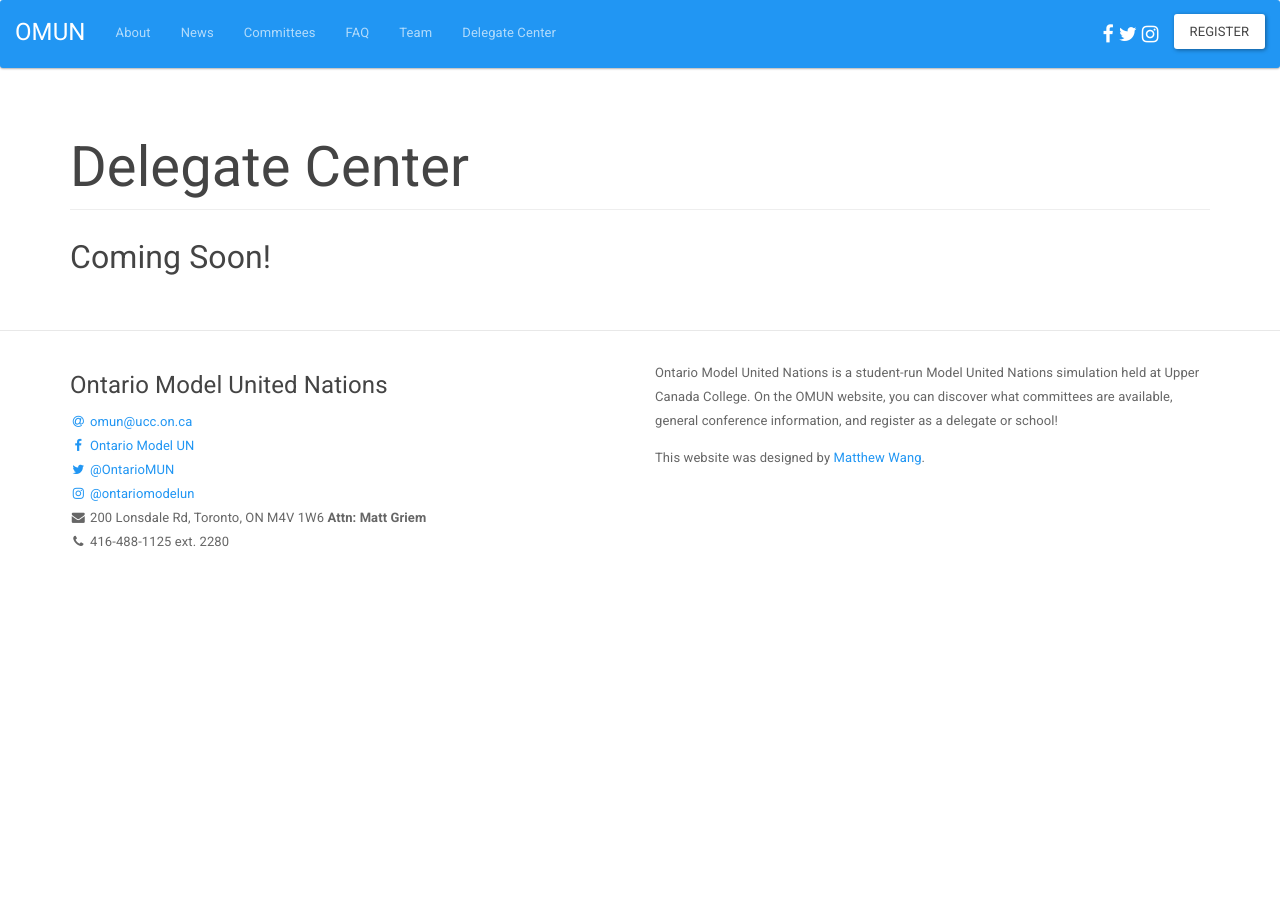
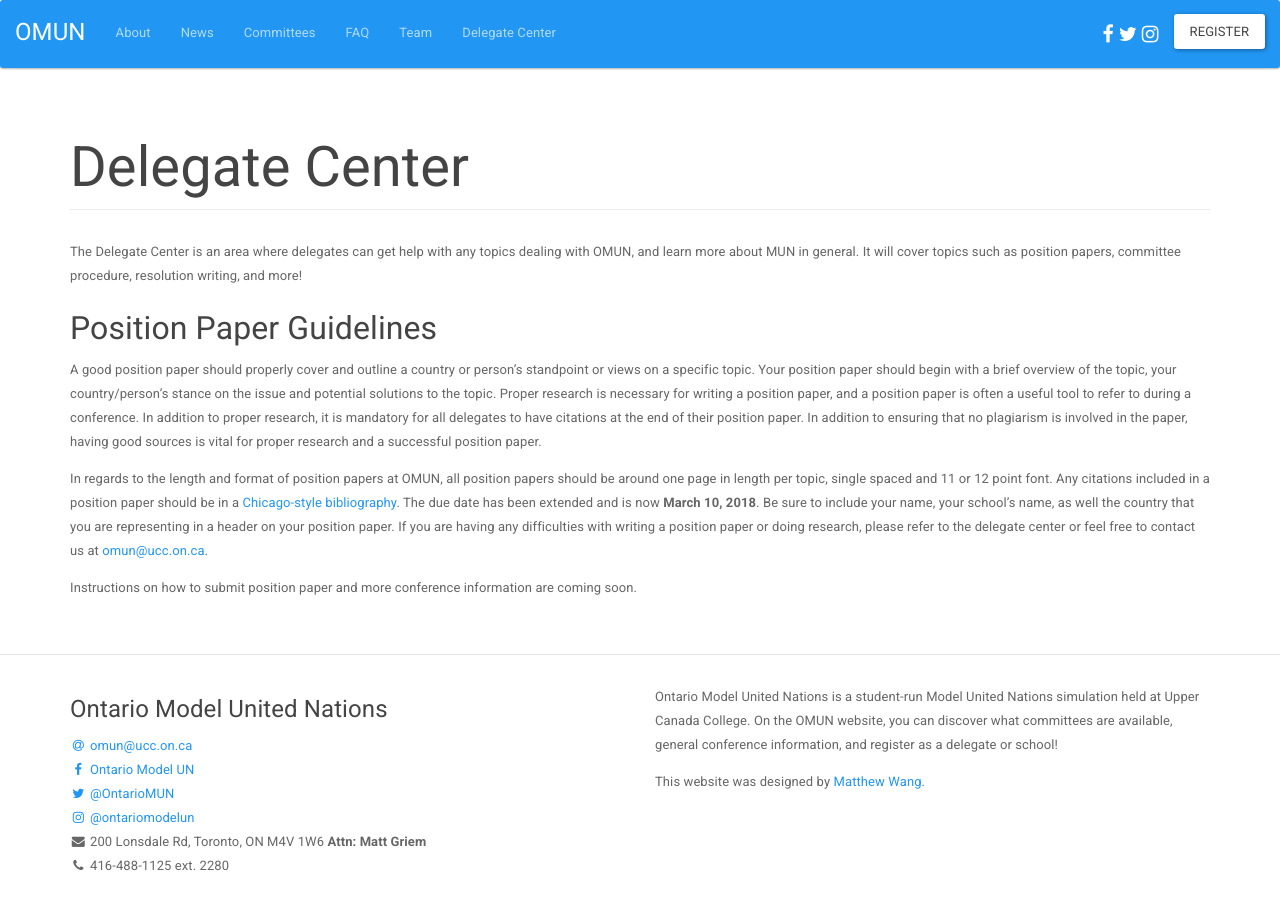
Before and after one commit to malsf21/omun.ca, a Jekyll site: the page built from delegate-center.html, in a window 1280 px wide. Built offline with Jekyll 4.4.1, drawn with Linux system fonts in a browser that asks for light colours.

Commit message:
updates del centre again

```diff
--- a/delegate-center.html
+++ b/delegate-center.html
@@ -4,16 +4,8 @@ title: Delegate Center
 permalink: /delegate-center/
 ---
 
-<h2>Coming Soon!</h2>
-{% comment %}
 <p>
   The Delegate Center is an area where delegates can get help with any topics dealing with OMUN, and learn more about MUN in general. It will cover topics such as position papers, committee procedure, resolution writing, and more!
-</p>
-
-<h2>Conference Policy</h2>
-
-<p>
-  If you're interested in our conference policies, you can <a href="{{site.baseurl}}/files/conference_policies.pdf">download this PDF</a> or find them in our delegate package on the day-of.
 </p>
 
 <h2>Position Paper Guidelines</h2>
@@ -23,8 +15,20 @@ permalink: /delegate-center/
 </p>
 
 <p>
-  In regards to the length and format of position papers at OMUN, all position papers should be around one page in length per topic, single spaced and 11 or 12 point font. Any citations included in a position paper should be in a <a href="http://www.chicagomanualofstyle.org/tools_citationguide.html">Chicago-style bibliography</a>. The due date has been extended and is now <b>April 16, 2017</b>. Be sure to include your name, your school’s name, as well the country that you are representing in a header on your position paper. If you are having any difficulties with writing a position paper or doing research, please refer to the delegate center or feel free to contact us at omun@ucc.on.ca.
+  In regards to the length and format of position papers at OMUN, all position papers should be around one page in length per topic, single spaced and 11 or 12 point font. Any citations included in a position paper should be in a <a href="http://www.chicagomanualofstyle.org/tools_citationguide.html">Chicago-style bibliography</a>. The due date has been extended and is now <b>March 10, 2018</b>. Be sure to include your name, your school’s name, as well the country that you are representing in a header on your position paper. If you are having any difficulties with writing a position paper or doing research, please refer to the delegate center or feel free to contact us at <a href="mailto:omun@ucc.on.ca">omun@ucc.on.ca</a>.
 </p>
+
+<p>
+  Instructions on how to submit position paper and more conference information are coming soon.
+</p>
+
+{% comment %}
+<h2>Conference Policy</h2>
+
+<p>
+  If you're interested in our conference policies, you can <a href="{{site.baseurl}}/files/conference_policies.pdf">download this PDF</a> or find them in our delegate package on the day-of.
+</p>
+
 
 <h2>Position Paper Submission</h2>
 
```
